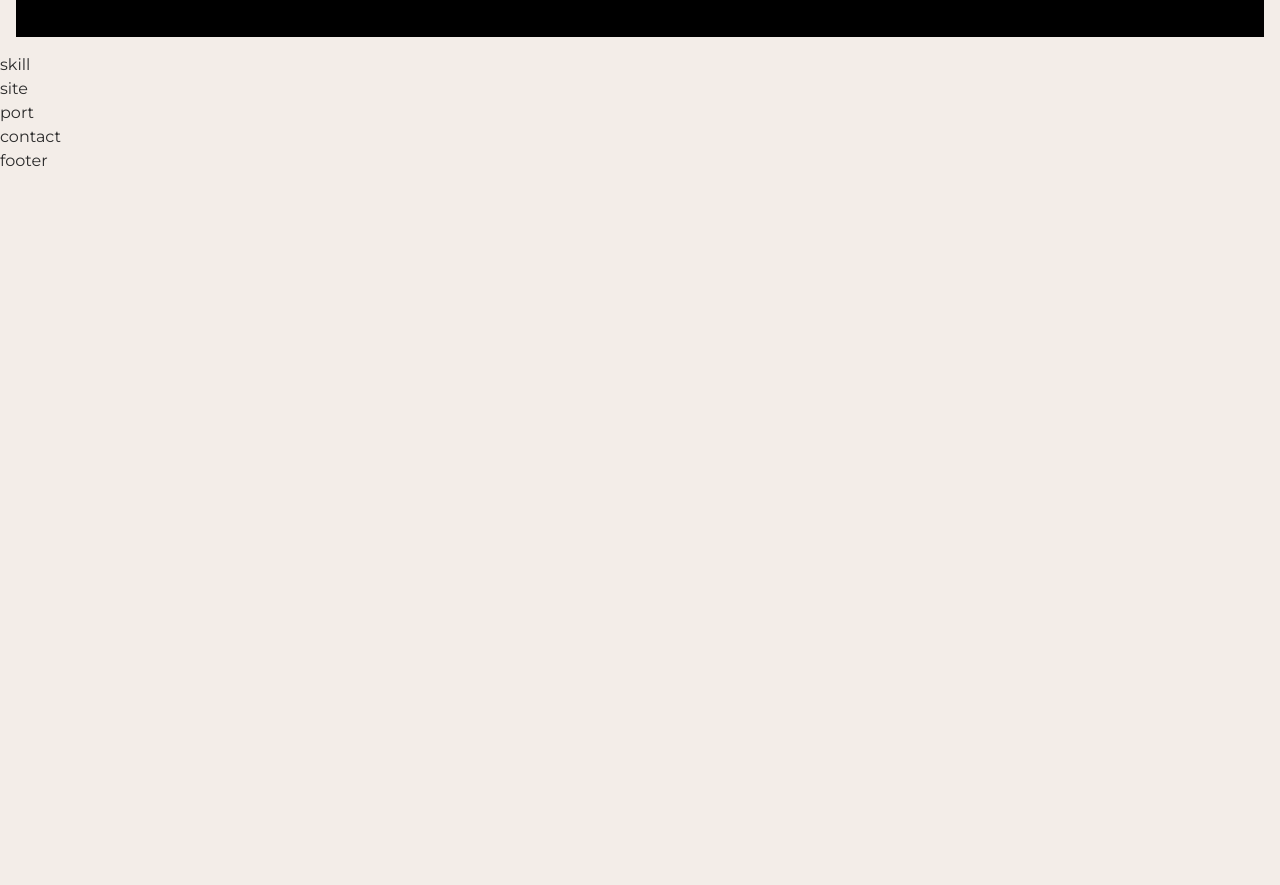
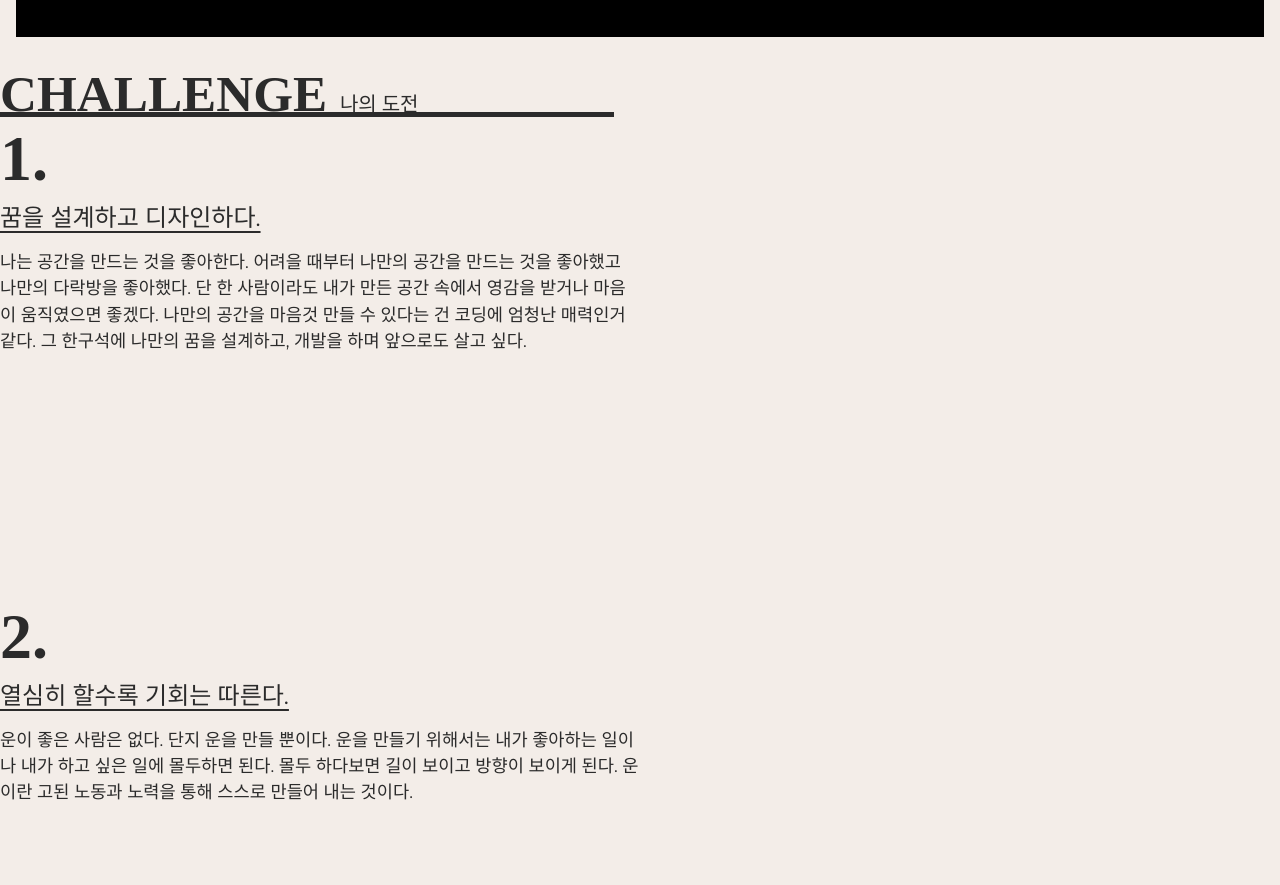
Before and after one commit to Makangsangha/first-vite-project, a website built with Vite: page src/index.html in a window 1280 px wide. Shown: the part 747-1632 px from the top of the page. Before the commit the page ends 920 px from the top, so only its background shows below. Built offline with nearby package versions, Linux system fonts and the light colour scheme; a small style sheet from the web is missing; files whose address does not match are found by name; a web font is replaced by a local one.

Commit message:
스킬 화면 추가

```diff
--- a/src/assets/css/section/skill.css
+++ b/src/assets/css/section/skill.css
@@ -1,3 +1,64 @@
-#skill{
+.slkll__inner {
+    padding: 16px;
+    display: flex;
+    justify-content: space-between;
+}
+.skill__title {
+    position: sticky;
+    top: 70px;
+    left: 0;
+    width: 48%;
+    height: 5vw;
+    font-size: 4vw;
+    font-weight: 900;
+    line-height: 1.6;
+    font-family: var(--mainKor-font);
+    text-transform: uppercase;
+    color: var(--black100);
+    border-bottom: 0.4vw solid var(--black100);
+}
+.skill__title em {
+    font-size: 1.25rem;
+    font-weight: 400;
+    line-height: 2;
+}
+.skill__desc {
+    width: 50%;
+}
+.skill__desc span {
+    font-size: 5vw;
+    line-height: 1;
+    font-weight: 900;
+    line-height: 1.3;
+    font-family: var(--mainNum-font);
+}
+.skill__desc h3 {
+    font-size: 1.5rem;
+    text-decoration: underline;
+    text-underline-position: under;
+    margin-bottom: 1vw;
+}
+.skill__desc p {
+    margin-bottom: 30vh;
+    font-size: 1.1rem;
+}
 
+@media (max-width: 800px){
+    .slkll__inner {
+        flex-direction: column;
+    }
+    .skill__title {
+        width: 100%;
+        margin-bottom: 10vw;
+        font-size: 30px;
+        height: auto;
+        top: 68px;
+        background-color: var(--mainBg-color);
+    }
+    .skill__desc {
+        width: 100%;
+    }
+    .skill__desc span {
+        font-size: 20vw;
+    }
 }
--- a/src/index.html
+++ b/src/index.html
@@ -92,7 +92,41 @@
 
         <!-- skill -->
         <section id="skill">
-            skill
+            <div class="skill__inner">
+                <h2 class="skill__title">Challenge <em>나의 도전</em></h2>
+                <div class="skill__desc">
+                    <div>
+                        <span>1.</span>
+                        <h3>꿈을 설계하고 디자인하다.</h3>
+                        <p>
+                            나는 공간을 만드는 것을 좋아한다.
+                            어려을 때부터 나만의 공간을 만드는 것을 좋아했고 나만의 다락방을 좋아했다.
+                            단 한 사람이라도 내가 만든 공간 속에서 영감을 받거나 마음이 움직였으면 좋겠다.
+                            나만의 공간을 마음것 만들 수 있다는 건 코딩에 엄청난 매력인거 같다.
+                            그 한구석에 나만의 꿈을 설계하고, 개발을 하며 앞으로도 살고 싶다.
+                        </p>
+                    </div>
+                    <div>
+                        <span>2.</span>
+                        <h3>열심히 할수록 기회는 따른다.</h3>
+                        <p>
+                            운이 좋은 사람은 없다. 단지 운을 만들 뿐이다.
+                            운을 만들기 위해서는 내가 좋아하는 일이나 내가 하고 싶은 일에 몰두하면 된다.
+                            몰두 하다보면 길이 보이고 방향이 보이게 된다.
+                            운이란 고된 노동과 노력을 통해 스스로 만들어 내는 것이다.
+                        </p>
+                    </div>
+                    <div>
+                        <span>3.</span>
+                        <h3>나에게 정직하다.</h3>
+                        <p>
+                            정직은 다른 사람보다 나에게 큰 의미를 부여해야 한다.
+                            자신이 정직하지 않으면 진정으로 원하는 일을 열정적으로 밀고 나갈 수 없다.
+                            마음에서 우러나오는 일을 해야 정직해지며 삶을 더 즐길 줄 알게 된다.
+                        </p>
+                    </div>
+                </div>
+            </div>
         </section>
 
         <!-- site -->
```
